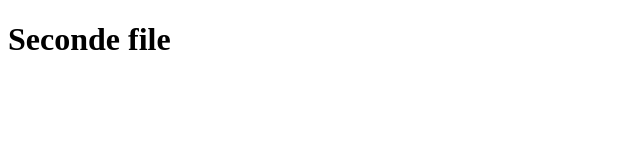
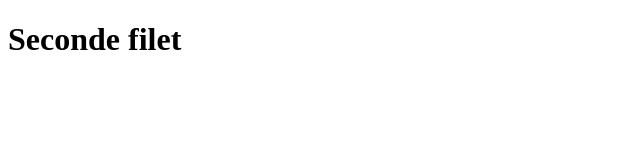
Before and after one commit to dinadehbi/revert, a plain HTML site: page index2.html in a window 1280 px wide. Shown: the full height of the page, 0-640 px from the left. Drawn offline with Linux system fonts and the light colour scheme.

Commit message:
Your commit message

```diff
--- a/index2.html
+++ b/index2.html
@@ -6,6 +6,6 @@
     <title>Document</title>
 </head>
 <body>
-    <h1>Seconde file</h1>
+    <h1>Seconde filet</h1>
 </body>
 </html>
```
